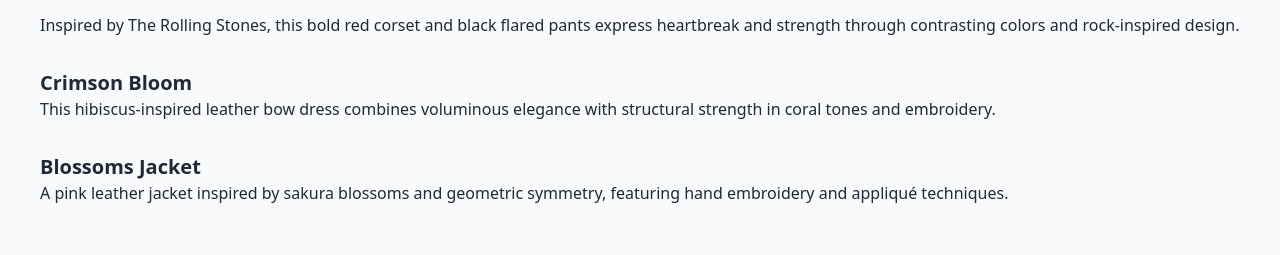
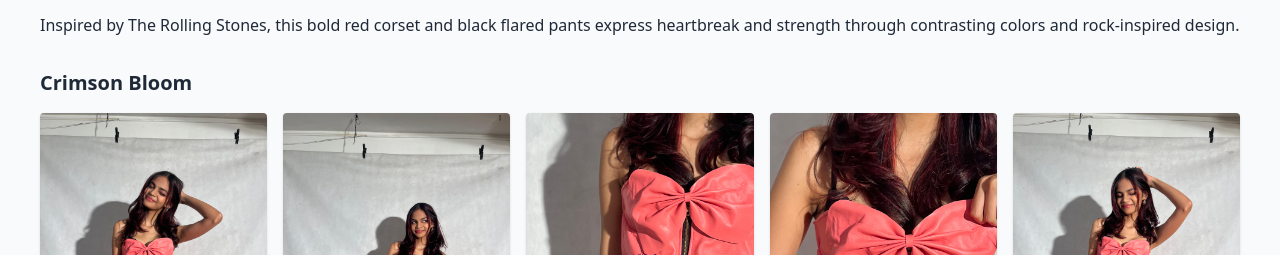
Before and after one commit to sanskarkarki/dishapandey, a plain HTML site: page index.html in a window 1280 px wide. Shown: the part 1210-1465 px from the top of the page. Drawn offline with nearby package versions, Linux system fonts and the light colour scheme.

Commit message:
Update index.html

```diff
--- a/index.html
+++ b/index.html
@@ -13,7 +13,6 @@
     <nav class="space-x-6">
       <a href="#about" class="hover:underline">About</a>
       <a href="#projects" class="hover:underline">Projects</a>
-      <a href="#gallery" class="hover:underline">Gallery</a>
       <a href="#contact" class="hover:underline">Contact</a>
     </nav>
   </header>
@@ -55,18 +54,7 @@
       <p>Inspired by The Rolling Stones, this bold red corset and black flared pants express heartbreak and strength through contrasting colors and rock-inspired design.</p>
     </div>
 
-    <!-- Crimson Bloom -->
-    <div class="mb-8">
-      <h3 class="text-xl font-bold">Crimson Bloom</h3>
-      <p>This hibiscus-inspired leather bow dress combines voluminous elegance with structural strength in coral tones and embroidery.</p>
-    </div>
 
-    <!-- Blossoms Jacket -->
-    <div class="mb-8">
-      <h3 class="text-xl font-bold">Blossoms Jacket</h3>
-      <p>A pink leather jacket inspired by sakura blossoms and geometric symmetry, featuring hand embroidery and appliqué techniques.</p>
-    </div>
-  </section>
 
 
     <!-- Crimson Bloom -->
@@ -95,11 +83,7 @@
       <p>A pink leather jacket inspired by sakura blossoms and geometric symmetry, featuring hand embroidery and appliqué techniques.</p>
     </div>
 
-<!-- Gallery -->
-  <section id="gallery" class="p-10">
-    <h2 class="text-3xl font-semibold text-red-600 mb-6">Gallery</h2>
-    <p>Gallery will be updated once final images are provided.</p>
-  </section>
+
 
   <!-- Contact -->
   <section id="contact" class="p-10 bg-gray-100">
```
Lines whose indentation alone changed are shown as unchanged.
